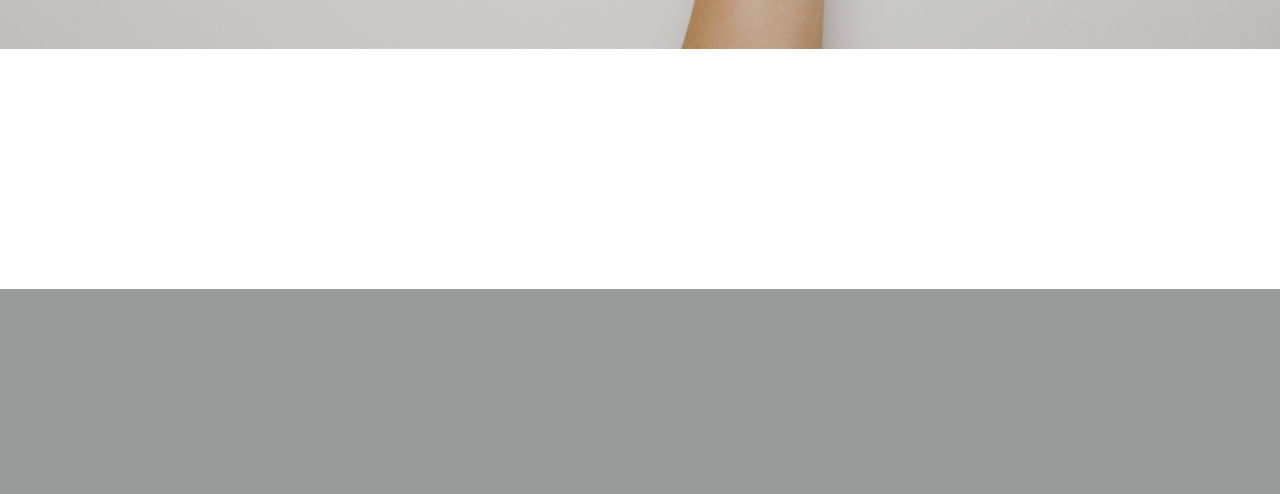
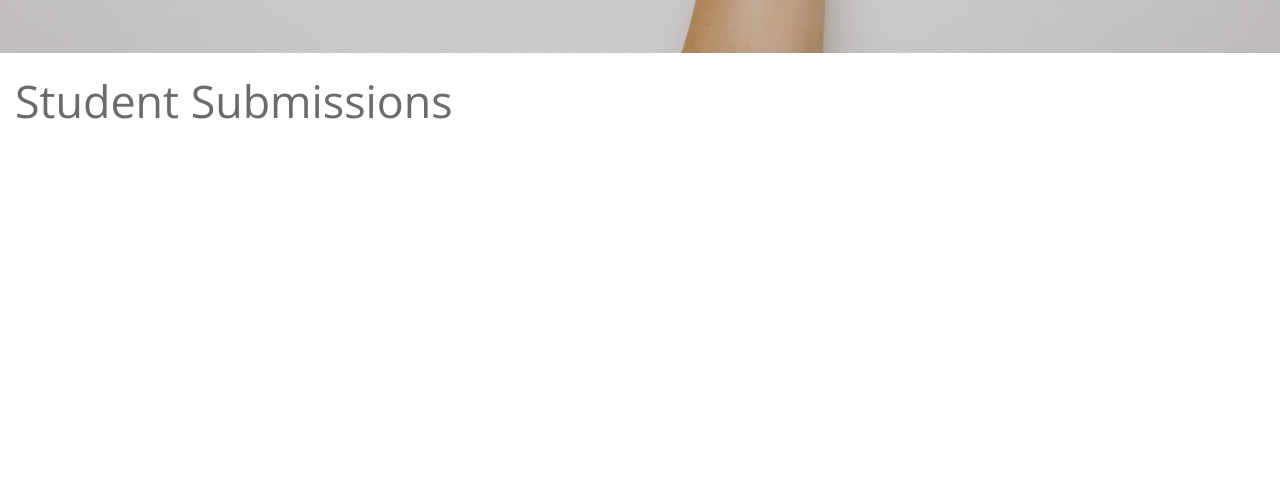
Before and after one commit to manas-16/Minor-Project-2, a Django app: template ctweb/ctapp/templates/teacher dashboard assignments.html in a window 1280 px wide. Shown: the part 811-1305 px from the top of the page. Before the commit the page ends 1100 px from the top, so only its background shows below. Run offline with Django 3.2, Linux system fonts and the light colour scheme; the template is opened without the code that fills it, so the values that code supplies are empty; some libraries are stand-ins or nearby versions.

Commit message:
Update teacher dashboard assignments.html

```diff
--- a/ctweb/ctapp/templates/teacher dashboard assignments.html
+++ b/ctweb/ctapp/templates/teacher dashboard assignments.html
@@ -73,15 +73,18 @@ https://templatemo.com/tm-534-parallo
         <section class="row" id="tmServices">
             <div class="col-12">
                <div class="parallax-window tm-services-parallax-header tm-testimonials-parallax-header"
-                    data-parallax="scroll"
-                    data-z-index="101"
-                    data-image-src="{% static '' %}">
 
                     <div class="tm-bg-white-transparent text-center tm-services-header tm-testimonials-header">
-                       <h2 class="tm-services-page-title tm-testimonials-page-title"></h2>
-                       <p class="tm-services-description mb-0 small">
+                       <h2 class="tm-services-page-title tm-testimonials-page-title">Uploaded Assignments</h2>
+                   </div>
+               </div>
+            </div>
 
-                       </p>
+			<div class="col-12">
+               <div class="parallax-window tm-services-parallax-header tm-testimonials-parallax-header"
+
+                    <div class="tm-bg-white-transparent text-center tm-services-header tm-testimonials-header">
+                       <h2 class="tm-services-page-title tm-testimonials-page-title">Student Submissions</h2>
                    </div>
                </div>
             </div>
```
